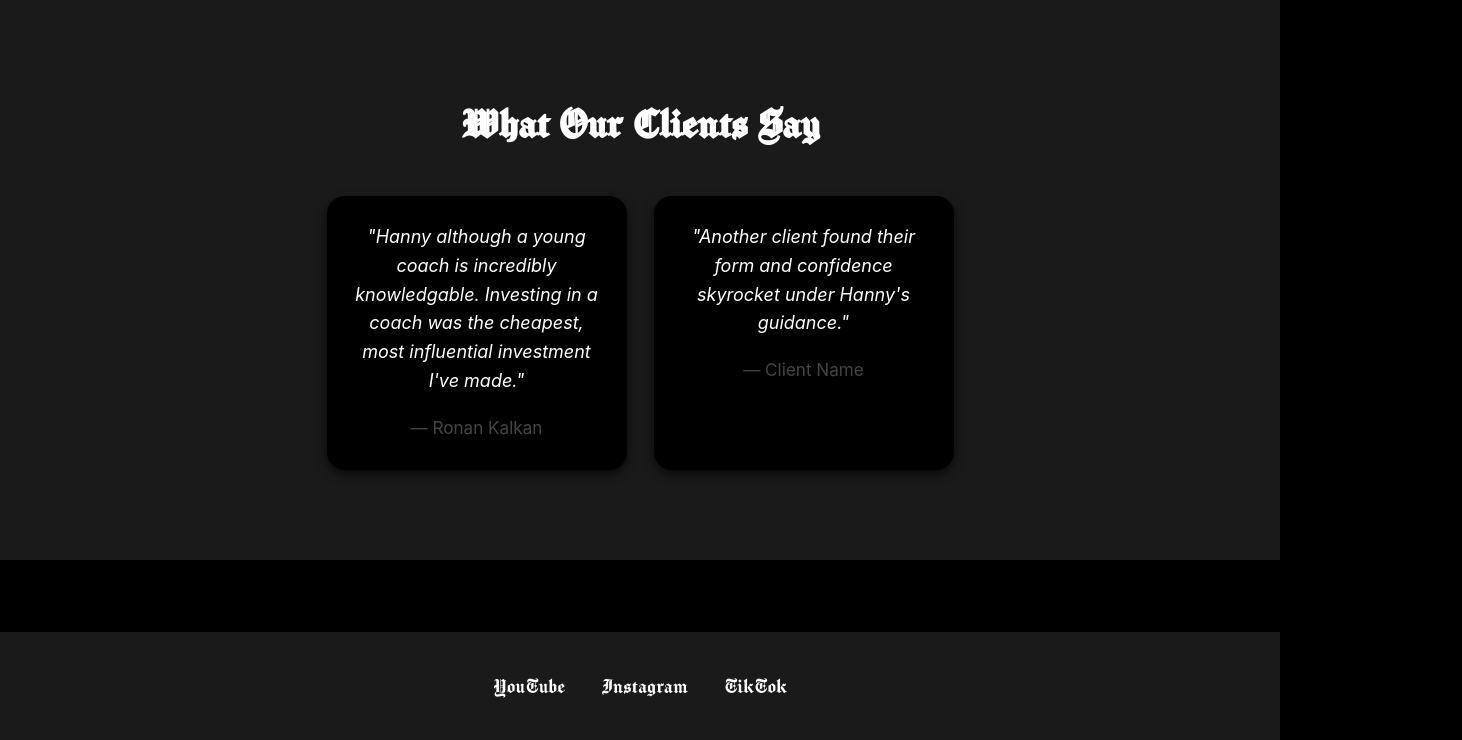
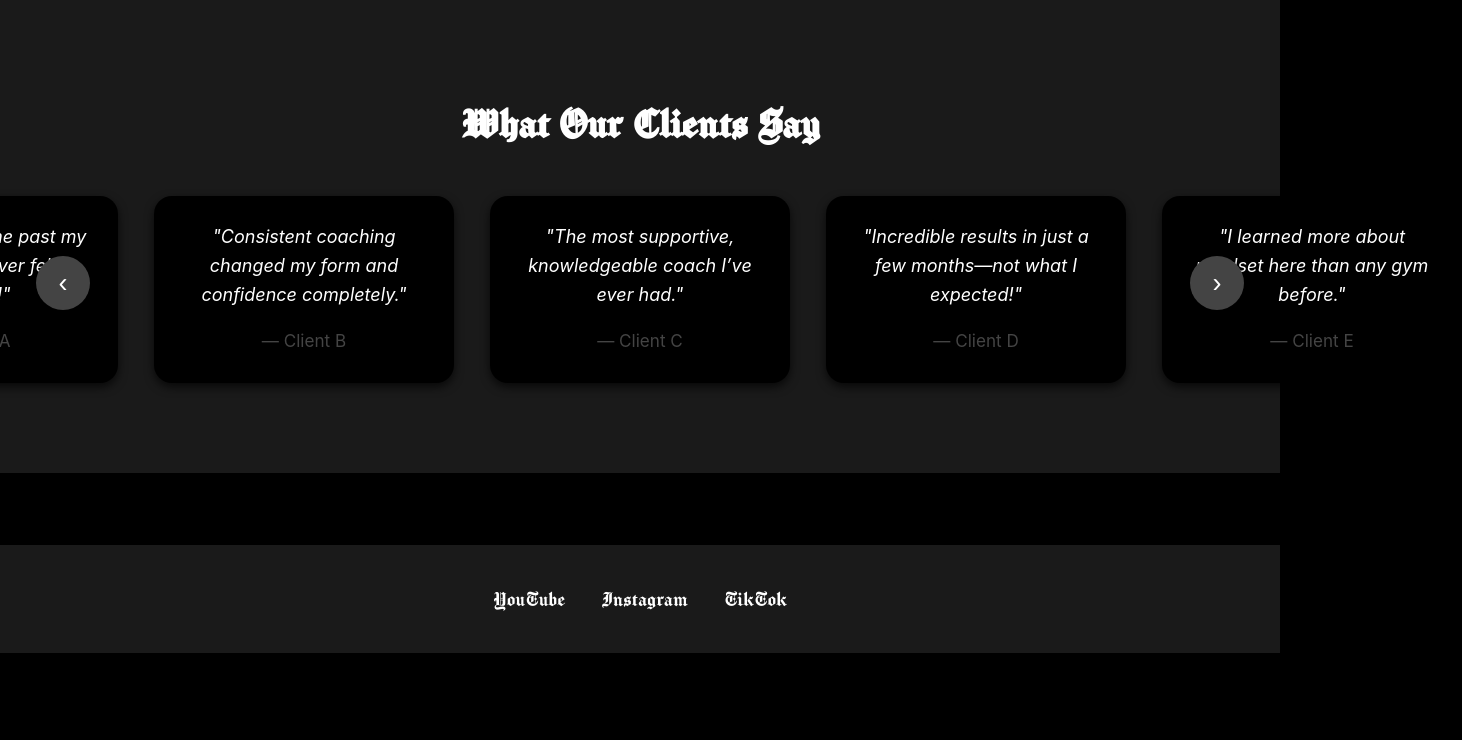
Before and after one commit to rkalkan-a/ironhanny, a plain HTML site: page index.html in a window 1280 px wide. Shown: the part 802-1542 px from the top of the page, 1462 px wide, since content can reach past the window. After the commit the page ends 1455 px from the top, so only its background shows below. Drawn offline with nearby package versions, Linux system fonts and the light colour scheme.

Commit message:
adjusted code

```diff
--- a/css/style.css
+++ b/css/style.css
@@ -389,3 +389,157 @@ button.btn:hover::after {
 button.btn:hover {
   color: var(--text-strong);
 }
+
+/* ==== Responsive Navbar ==== */
+@media (max-width: 600px) {
+  /* hide logo to save space */
+  .nav .logo {
+    display: none;
+  }
+
+  /* stack links and center them */
+  .nav .nav-links {
+    display: flex;
+    flex-direction: column;
+    align-items: center;
+    width: 100%;
+    margin: 0;
+    padding: 0.5rem 0;
+    gap: 0.75rem;
+    background: var(--surface);
+  }
+
+  /* reduce link font-size & give padding for easier tapping */
+  .nav .nav-links a {
+    font-size: 1.1rem;
+    padding: 0.5rem 1rem;
+  }
+}
+
+/* ==== Make every .btn hover exactly like the contact “Submit” ==== */
+.btn,
+button.btn {
+  /* ensure pseudo-element (::after) sits behind text */
+  position: relative;
+  z-index: 0;
+}
+
+.btn::after,
+button.btn::after {
+  /* keep the red highlight behind the text */
+  z-index: -1;
+}
+
+.btn:hover,
+button.btn:hover {
+  /* on hover, text stays white (or your --text-strong) */
+  color: var(--text-strong);
+}
+
+
+/* ==== TESTIMONIALS CAROUSEL: force horizontal flex ==== */
+.testimonials-track {
+  display: flex !important;       /* make it a flex container */
+  flex-direction: row !important; /* ensure row layout */
+  flex-wrap: nowrap !important;   /* no wrapping down to a new line */
+  transition: transform 0.6s ease;
+}
+
+.testimonial-card {
+  flex: 0 0 100%;           /* one full-width card per “page” */
+  box-sizing: border-box;
+  padding: 1.5rem;
+}
+
+/* widen to 2-across at tablet, 3-across at desktop */
+@media (min-width: 600px) {
+  .testimonial-card { flex: 0 0 50%; }
+}
+@media (min-width: 900px) {
+  .testimonial-card { flex: 0 0 33.333%; }
+}
+
+/* ==== TESTIMONIALS: spacing & fancier arrows ==== */
+.testimonials-track {
+  gap: 2rem;                 /* spacing between each card */
+}
+
+.testimonial-btn {
+  /* push arrows fully to the left/right edges */
+  top: 50%;
+  transform: translateY(-50%);
+  width: 3rem;
+  height: 3rem;
+  border-radius: 50%;
+  background: var(--accent);
+  color: var(--text-strong);
+  border: none;
+  font-size: 1.5rem;
+  display: flex;
+  align-items: center;
+  justify-content: center;
+  box-shadow: 0 2px 6px rgba(0,0,0,0.4);
+  transition: background 0.2s ease, transform 0.2s ease;
+  z-index: 10;
+}
+.testimonial-btn.prev {
+  left: 0.5rem;
+}
+.testimonial-btn.next {
+  right: 0.5rem;
+}
+.testimonial-btn:hover {
+  background: var(--hover-bg);
+  transform: translateY(-50%) scale(1.1);
+}
+
+/* ==== Center & Pad Testimonials ==== */
+.testimonials-container {
+  /* push the cards in from the arrows */
+  padding: 0 4rem;
+}
+
+.testimonials-track {
+  /* keep them in one row, center that row within the padded container */
+  display: flex !important;
+  flex-direction: row !important;
+  flex-wrap: nowrap !important;
+  justify-content: center;      /* center the whole lineup */
+  gap: 2rem;                     /* breathing room between cards */
+}
+
+/* nudge arrows in so they sit outside the padded area */
+.testimonial-btn.prev {
+  left: 1rem;  /* sits 1rem from the very left of the section */
+}
+.testimonial-btn.next {
+  right: 1rem; /* sits 1rem from the very right of the section */
+}
+
+/* ==== ARROW POSITIONING FIX ==== */
+/* 1) Make the section the positioning context */
+section.testimonials {
+  position: relative;
+}
+
+/* 2) Keep your inner container padded as before */
+section.testimonials .testimonials-container {
+  padding: 0 4rem;  /* keeps testimonials off the arrows */
+}
+
+/* 3) Force buttons to be absolutely positioned relative to the section */
+section.testimonials .testimonial-btn {
+  position: absolute;
+  top: 60%;
+  transform: translateY(-50%);
+}
+
+/* 4) Pin prev to the left edge, next to the right edge */
+section.testimonials .testimonial-btn.prev {
+  left: 2rem;
+  right: auto;
+}
+section.testimonials .testimonial-btn.next {
+  right: 2rem;
+  left: auto;
+}
--- a/index.html
+++ b/index.html
@@ -32,23 +32,36 @@
   </header>
 
   <!-- TESTIMONIALS -->
-  <section id="testimonials" class="testimonials">
-    <h2>What Our Clients Say</h2>
-    <div class="testimonials-grid">
+<section id="testimonials" class="testimonials">
+  <h2>What Our Clients Say</h2>
+  <div class="testimonials-container">
+    <button class="testimonial-btn prev">&lsaquo;</button>
+    <div class="testimonials-track">
       <div class="testimonial-card">
-        <p>
-          "Hanny although a young coach is incredibly knowledgable. Investing in a coach was the cheapest, most influential investment I've made."
-        </p>
-        <span>— Ronan Kalkan</span>
+        <p>"Hanny pushed me past my limits—I’ve never felt stronger!"</p>
+        <span>— Client A</span>
       </div>
       <div class="testimonial-card">
-        <p>
-          "Another client found their form and confidence skyrocket under Hanny's guidance."
-        </p>
-        <span>— Client Name</span>
+        <p>"Consistent coaching changed my form and confidence completely."</p>
+        <span>— Client B</span>
+      </div>
+      <div class="testimonial-card">
+        <p>"The most supportive, knowledgeable coach I’ve ever had."</p>
+        <span>— Client C</span>
+      </div>
+      <div class="testimonial-card">
+        <p>"Incredible results in just a few months—not what I expected!"</p>
+        <span>— Client D</span>
+      </div>
+      <div class="testimonial-card">
+        <p>"I learned more about mindset here than any gym before."</p>
+        <span>— Client E</span>
       </div>
     </div>
-  </section>
+    <button class="testimonial-btn next">&rsaquo;</button>
+  </div>
+</section>
+
 
   <!-- FOOTER -->
   <footer class="footer">
```
Also changed, not shown: about.html (+1 -1 lines), contact.html (+1 -1 lines).
